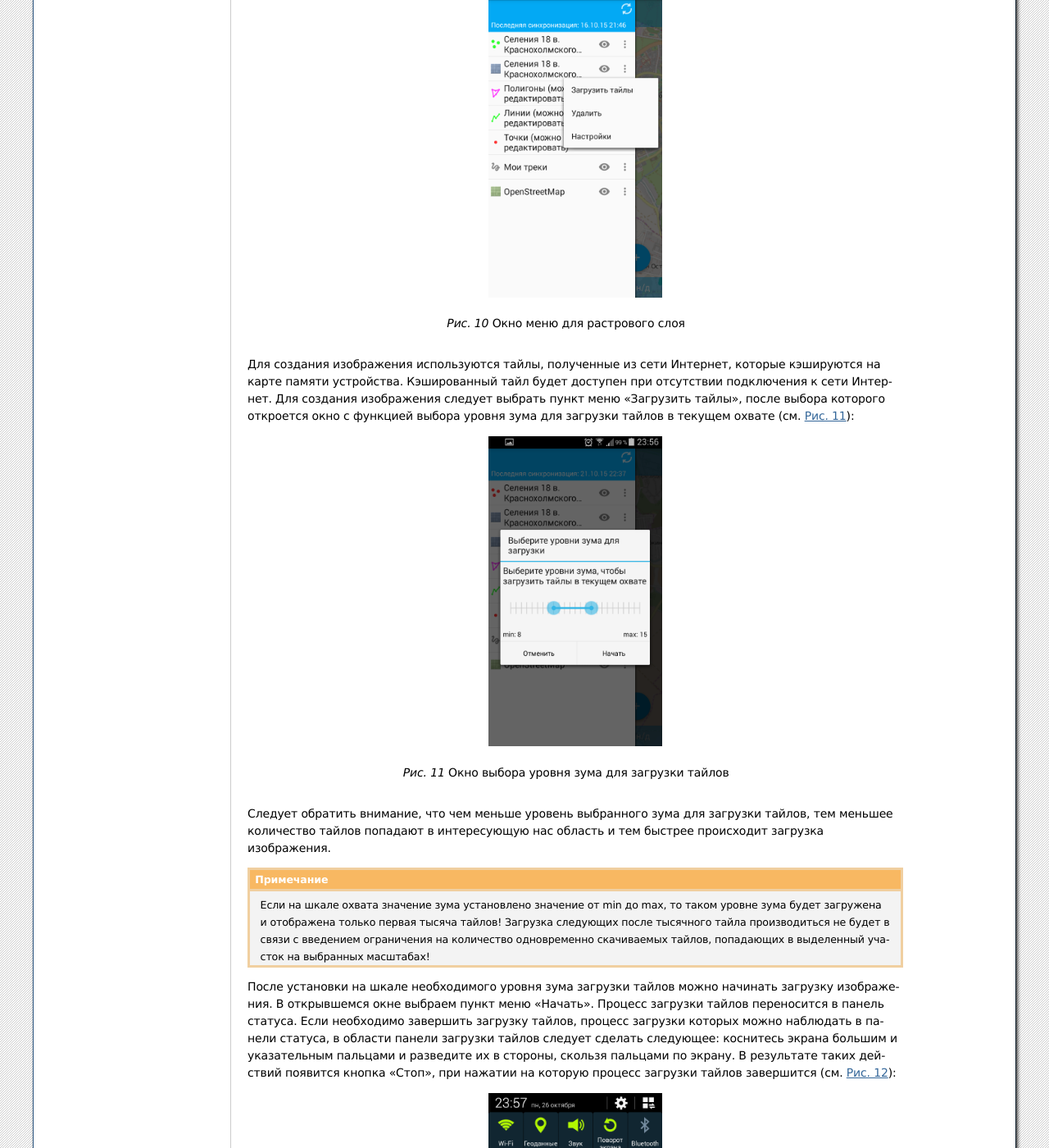
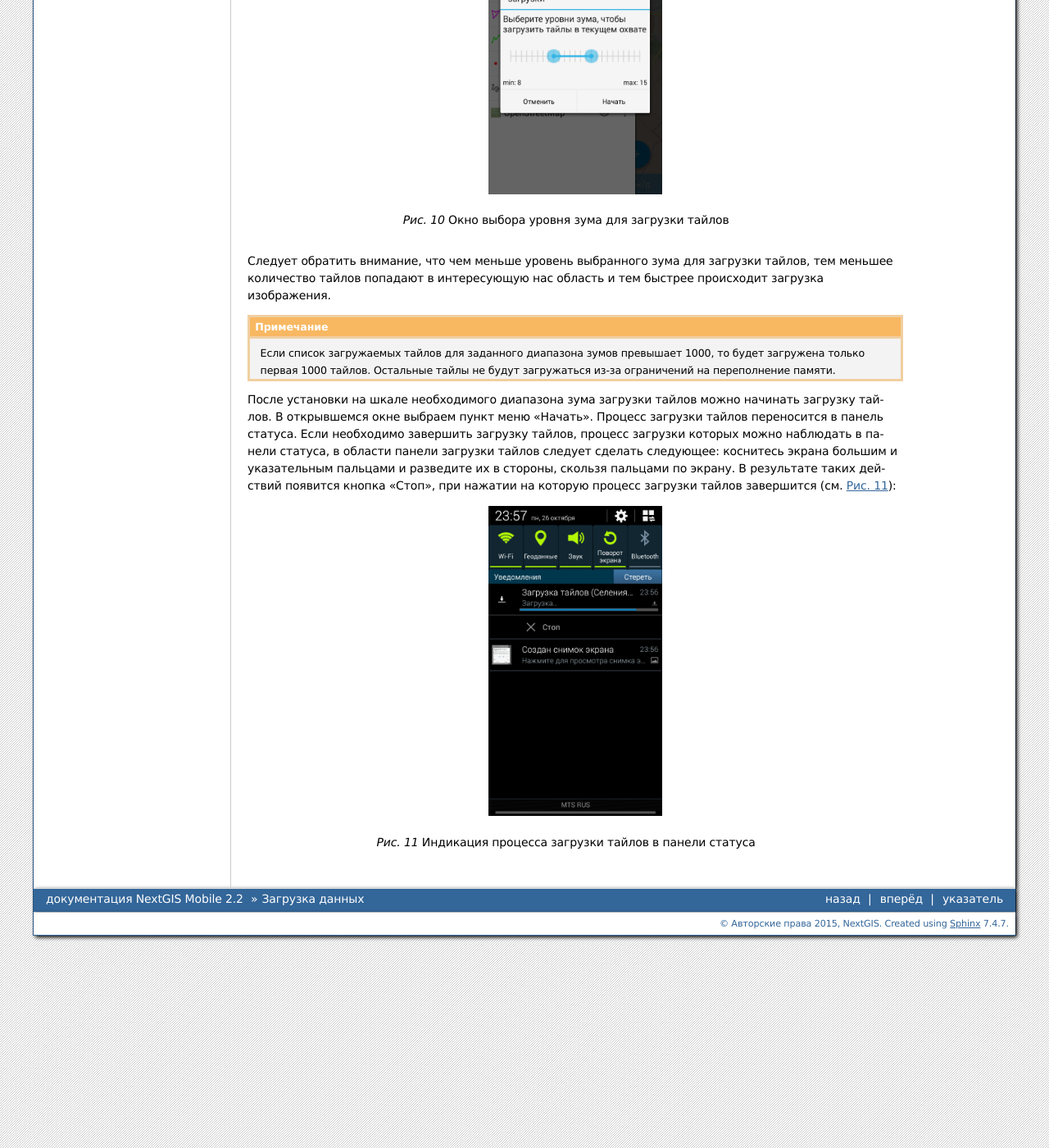
Before and after one commit to nextgis/docs_ngmobile, a Sphinx documentation site: the page built from source/load_geodata.rst, in a window 1280 px wide and 1400 px high, scrolled down 2301 px. Shown: the whole window at 82% size. Built offline with Sphinx 7.4.7, drawn with Linux system fonts in a browser that asks for light colours; formulas are drawn with MathJax 3; some of the changed text lies outside the part shown.

Commit message:
внесение изменений

```diff
--- a/source/load_geodata.rst
+++ b/source/load_geodata.rst
@@ -68,37 +68,16 @@
 
    Поддерживается только `Basic access authentication <http://en.wikipedia.org/wiki/Basic_access_authentication>`_.
 
-Кэширование тайлового сервиса
+Кэширование данных тайлового сервиса
 ------------------------------
 
 .. versionadded:: 2.2
 
-Карта представляет собой набор растровых и векторных слоев. Порядок и видимость
-слоев настраивается при помощи дерева слоев.
-В пользовательском интерфейсе программы имеется выезжающая панель дерева слоев,
-которая отображает состав карты в виде набора слоев, выполняет навигацию по карте
-(увеличение, уменьшение, перемещение), создает и модифицирует растровые и
-векторные слои, а также модицифирует данные этих слоев при помощи настраиваемых форм ввода.
-Контекстное меню растрового слоя имеет следующий состав
-(см. :numref:`ngmobile_raster_layer_menu_pic`):
-
-1. Загрузить тайлы
-2. Удалить
-3. Настройки
-
-.. figure:: _static/raster_layer_menu.png
-   :name: ngmobile_raster_layer_menu_pic
-   :align: center
-   :height: 10cm
-
-   Окно меню для растрового слоя
-
 Для создания изображения используются тайлы, полученные из сети Интернет, которые
 кэшируются на карте памяти устройства. Кэшированный тайл будет доступен при отсутствии
 подключения к сети Интернет.
-Для создания изображения следует выбрать пункт меню "Загрузить тайлы", после
-выбора которого откроется окно с функцией выбора уровня зума для загрузки тайлов
-в текущем охвате (см. :numref:`ngmobile_levels_of_zoom_pic`):
+Для загрузки тайлов на текущий охват карты следует выбрать пункт меню "Загрузить тайлы", после
+выбора которого откроется окно с настройками загрузки тайлов (см. :numref:`ngmobile_levels_of_zoom_pic`):
 
 .. figure:: _static/levels_of_zoom.png
    :name: ngmobile_levels_of_zoom_pic
@@ -112,14 +91,12 @@
 происходит загрузка изображения.
 
 .. note::
-   Если на шкале охвата значение зума установлено значение от min до max, то таком
-   уровне зума будет загружена и отображена только первая тысяча тайлов!
-   Загрузка следующих после тысячного тайла производиться не будет в связи с
-   введением ограничения на количество одновременно скачиваемых тайлов, попадающих
-   в выделенный участок на выбранных масштабах!
+   Если список загружаемых тайлов для заданного диапазона зумов превышает 1000,
+   то будет загружена только первая 1000 тайлов. Остальные тайлы не будут загружаться
+   из-за ограничений на переполнение памяти.
 
-После установки на шкале необходимого уровня зума загрузки тайлов можно начинать
-загрузку изображения. В открывшемся окне выбраем пункт меню "Начать".
+После установки на шкале необходимого диапазона зума загрузки тайлов можно начинать
+загрузку тайлов. В открывшемся окне выбраем пункт меню "Начать".
 Процесс загрузки тайлов переносится в панель статуса.
 Если необходимо завершить загрузку тайлов, процесс загрузки которых можно наблюдать
 в панели статуса, в области панели загрузки тайлов следует сделать следующее: коснитесь экрана
@@ -133,4 +110,4 @@
    :align: center
    :height: 10cm
 
-   Процесс загрузки тайлов в панели статуса
+   Индикация процесса загрузки тайлов в панели статуса
```
